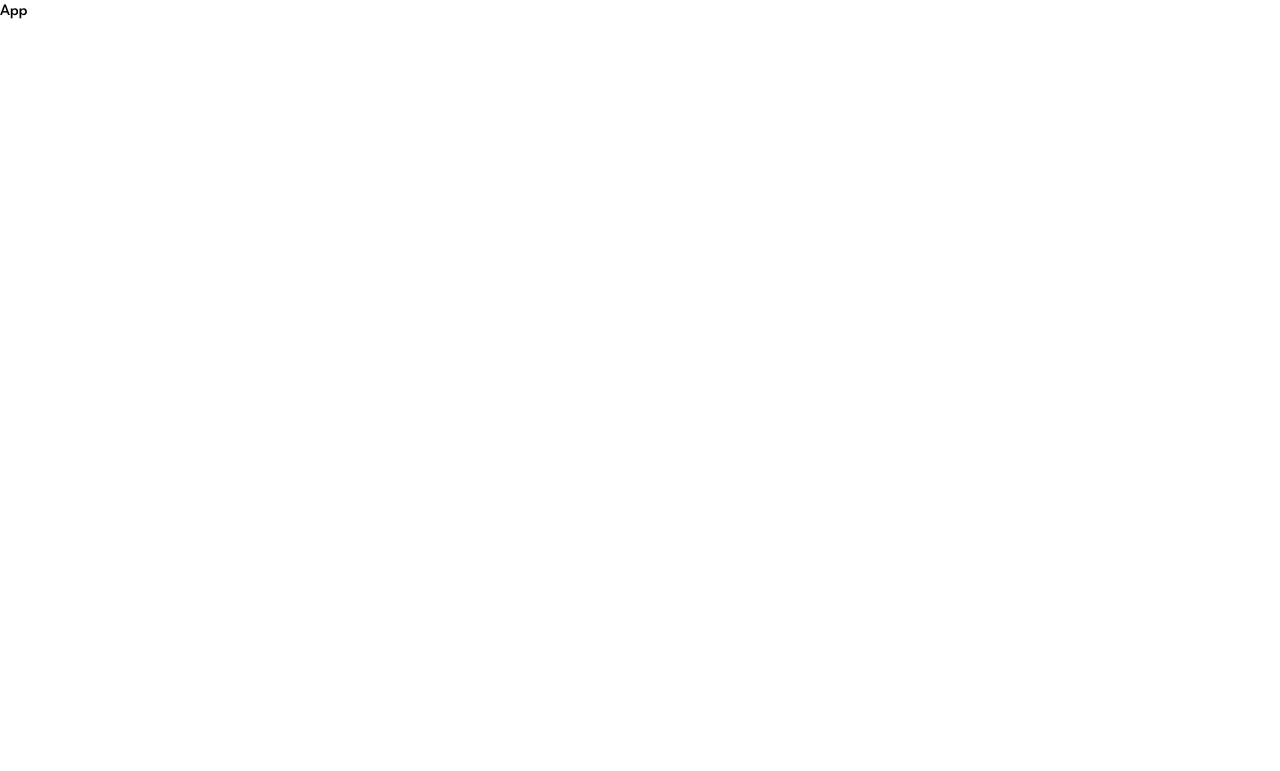
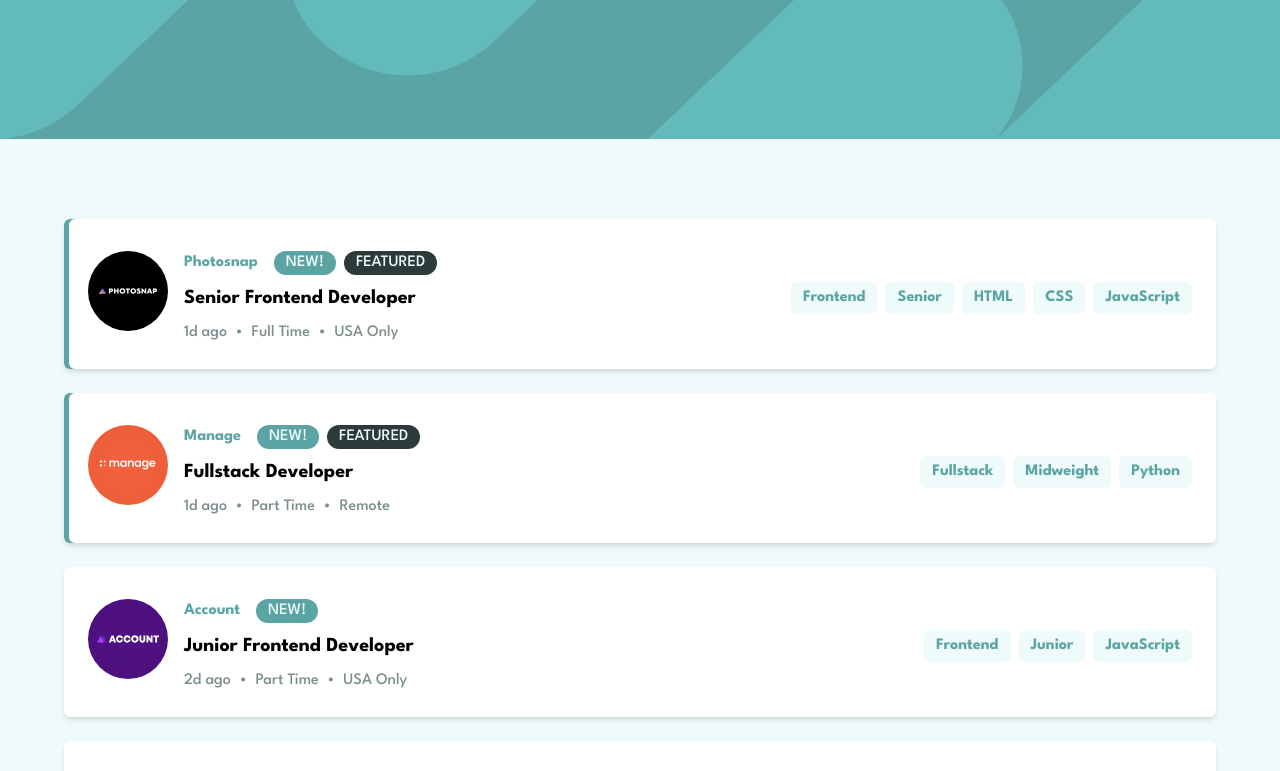
Before and after one commit to mjamecny/static-job-listings, a React (Vite) app: page / in a window 1280 px wide. Shown: the top 771 px of the page. Built offline with nearby package versions, Linux system fonts and the light colour scheme.

Commit message:
add structure, styles and handling for filters

```diff
--- a/index.html
+++ b/index.html
@@ -12,7 +12,7 @@
     />
     <title>Frontend Mentor | Job Listings</title>
   </head>
-  <body>
+  <body class="bg-lightGrayishCyan h-full">
     <div id="root"></div>
     <script type="module" src="/src/main.jsx"></script>
   </body>
--- a/src/App.jsx
+++ b/src/App.jsx
@@ -1,3 +1,232 @@
+import { useEffect, useState } from "react"
+import Job from "./Job"
+import Filter from "./Filter"
+
+const jobs = [
+  {
+    id: 1,
+    company: "Photosnap",
+    logo: "photosnap.svg",
+    isNew: true,
+    featured: true,
+    position: "Senior Frontend Developer",
+    role: "Frontend",
+    level: "Senior",
+    postedAt: "1d ago",
+    contract: "Full Time",
+    location: "USA Only",
+    languages: ["HTML", "CSS", "JavaScript"],
+    tools: [],
+  },
+  {
+    id: 2,
+    company: "Manage",
+    logo: "manage.svg",
+    isNew: true,
+    featured: true,
+    position: "Fullstack Developer",
+    role: "Fullstack",
+    level: "Midweight",
+    postedAt: "1d ago",
+    contract: "Part Time",
+    location: "Remote",
+    languages: ["Python"],
+    tools: ["React"],
+  },
+  {
+    id: 3,
+    company: "Account",
+    logo: "account.svg",
+    isNew: true,
+    featured: false,
+    position: "Junior Frontend Developer",
+    role: "Frontend",
+    level: "Junior",
+    postedAt: "2d ago",
+    contract: "Part Time",
+    location: "USA Only",
+    languages: ["JavaScript"],
+    tools: ["React", "Sass"],
+  },
+  {
+    id: 4,
+    company: "MyHome",
+    logo: "myhome.svg",
+    isNew: false,
+    featured: false,
+    position: "Junior Frontend Developer",
+    role: "Frontend",
+    level: "Junior",
+    postedAt: "5d ago",
+    contract: "Contract",
+    location: "USA Only",
+    languages: ["CSS", "JavaScript"],
+    tools: [],
+  },
+  {
+    id: 5,
+    company: "Loop Studios",
+    logo: "loop-studios.svg",
+    isNew: false,
+    featured: false,
+    position: "Software Engineer",
+    role: "Fullstack",
+    level: "Midweight",
+    postedAt: "1w ago",
+    contract: "Full Time",
+    location: "Worldwide",
+    languages: ["JavaScript"],
+    tools: ["Ruby", "Sass"],
+  },
+  {
+    id: 6,
+    company: "FaceIt",
+    logo: "faceit.svg",
+    isNew: false,
+    featured: false,
+    position: "Junior Backend Developer",
+    role: "Backend",
+    level: "Junior",
+    postedAt: "2w ago",
+    contract: "Full Time",
+    location: "UK Only",
+    languages: ["Ruby"],
+    tools: ["RoR"],
+  },
+  {
+    id: 7,
+    company: "Shortly",
+    logo: "shortly.svg",
+    isNew: false,
+    featured: false,
+    position: "Junior Developer",
+    role: "Frontend",
+    level: "Junior",
+    postedAt: "2w ago",
+    contract: "Full Time",
+    location: "Worldwide",
+    languages: ["HTML", "JavaScript"],
+    tools: ["Sass"],
+  },
+  {
+    id: 8,
+    company: "Insure",
+    logo: "insure.svg",
+    isNew: false,
+    featured: false,
+    position: "Junior Frontend Developer",
+    role: "Frontend",
+    level: "Junior",
+    postedAt: "2w ago",
+    contract: "Full Time",
+    location: "USA Only",
+    languages: ["JavaScript"],
+    tools: ["Vue", "Sass"],
+  },
+  {
+    id: 9,
+    company: "Eyecam Co.",
+    logo: "eyecam-co.svg",
+    isNew: false,
+    featured: false,
+    position: "Full Stack Engineer",
+    role: "Fullstack",
+    level: "Midweight",
+    postedAt: "3w ago",
+    contract: "Full Time",
+    location: "Worldwide",
+    languages: ["JavaScript", "Python"],
+    tools: ["Django"],
+  },
+  {
+    id: 10,
+    company: "The Air Filter Company",
+    logo: "the-air-filter-company.svg",
+    isNew: false,
+    featured: false,
+    position: "Front-end Dev",
+    role: "Frontend",
+    level: "Junior",
+    postedAt: "1mo ago",
+    contract: "Part Time",
+    location: "Worldwide",
+    languages: ["JavaScript"],
+    tools: ["React", "Sass"],
+  },
+]
+
 export default function App() {
-  return <div>App</div>
+  const [filters, setFilters] = useState([])
+  const [filteredJobs, setFilteredJobs] = useState([])
+
+  useEffect(() => {
+    if (filters.length === 0) {
+      setFilteredJobs(jobs)
+    } else {
+      setFilteredJobs(
+        jobs.filter((job) => {
+          return filters.every(
+            (filter) =>
+              job.languages.includes(filter) ||
+              job.role.includes(filter) ||
+              job.level.includes(filter)
+          )
+        })
+      )
+    }
+  }, [filters])
+
+  useEffect(() => {
+    setFilteredJobs(jobs)
+  }, [])
+
+  return (
+    <div className="relative lg:static">
+      <header className="bg-desaturatedDarkCyan">
+        <img
+          className="lg:hidden"
+          src="public/bg-header-mobile.svg"
+          alt="bg-mobile"
+        />
+        <img
+          className="hidden lg:block"
+          src="public/bg-header-desktop.svg"
+          alt="bg-desktop"
+        />
+      </header>
+      <section className=" max-w-[1200px] mx-auto px-2.4 py-8">
+        <div className="flex flex-col gap-4.8 lg:gap-2.4 lg:relative">
+          {filters.length > 0 && (
+            <div className="absolute flex flex-col gap-1.6 lg:flex-row flex-wrap lg:justify-between w-full top-[0px] lg:top-[-130px] left-[0px] bg-[#fff] px-2.4 py-3.2 lg:rounded-md shadow-lg shadow-desaturatedDarkCyan/20">
+              <div className="flex gap-1.6 flex-wrap">
+                {filters.map((filter, i) => (
+                  <Filter
+                    key={i}
+                    filter={filter}
+                    setFilters={setFilters}
+                    filters={filters}
+                  />
+                ))}
+              </div>
+              <button
+                onClick={() => setFilters([])}
+                className="text-desaturatedDarkCyan decoration-desaturatedDarkCyan hover:underline transition-decoration duration-300"
+              >
+                Clear
+              </button>
+            </div>
+          )}
+
+          {filteredJobs.map((job) => (
+            <Job
+              key={job?.id}
+              job={job}
+              filters={filters}
+              setFilters={setFilters}
+            />
+          ))}
+        </div>
+      </section>
+    </div>
+  )
 }
--- /dev/null
+++ b/src/Filter.jsx
@@ -0,0 +1,15 @@
+export default function Filter({ filter, setFilters, filters }) {
+  return (
+    <div className="flex">
+      <p className="text-desaturatedDarkCyan font-bold bg-lightGrayishCyan px-1.2 py-0.4 rounded-tl-md rounded-bl-md">
+        {filter}
+      </p>
+      <div
+        className="w-[30px] rounded-tr-md rounded-br-md bg-desaturatedDarkCyan hover:bg-veryDarkGrayishCyan cursor-pointer transition-colors duration-300 flex justify-center items-center"
+        onClick={() => setFilters(filters.filter((f) => f !== filter))}
+      >
+        <img src="icon-remove.svg" alt="remove icon" />
+      </div>
+    </div>
+  )
+}
--- /dev/null
+++ b/src/Job.jsx
@@ -0,0 +1,87 @@
+export default function Job({ job, filters, setFilters }) {
+  const {
+    featured,
+    logo,
+    company,
+    isNew,
+    position,
+    level,
+    role,
+    postedAt,
+    contract,
+    location,
+    languages,
+  } = job
+
+  return (
+    <div
+      className={`bg-[#fff] flex flex-col lg:flex-row lg:justify-between lg:items-center px-2.4 pt-3.2 pb-2.4 rounded-md ${
+        featured ? "shadow-card" : "shadow-md"
+      } gap-1.6 relative`}
+    >
+      <div className="absolute lg:hidden top-[0px] translate-y-[-50%]  left-[20px] w-[50px]">
+        <img src={`public/${logo}`} alt="photosnap logo" />
+      </div>
+      <div className="flex gap-1.6">
+        <div className="hidden lg:block w-[80px]">
+          <img src={`public/${logo}`} alt="photosnap logo" />
+        </div>
+        <div className="flex flex-col gap-0.8">
+          <div className="flex gap-1.6 items-center">
+            <p className="text-desaturatedDarkCyan font-bold">{company}</p>
+            <div className="flex gap-0.8">
+              {isNew && (
+                <p className="bg-desaturatedDarkCyan text-lightGrayishCyan uppercase rounded-full px-1.2 self-center text-center">
+                  New!
+                </p>
+              )}
+              {featured && (
+                <p className="bg-veryDarkGrayishCyan text-lightGrayishCyan uppercase rounded-full px-1.2 self-center text-center">
+                  Featured
+                </p>
+              )}
+            </div>
+          </div>
+          <a
+            href="#"
+            className="font-bold hover:text-desaturatedDarkCyan transition-colors duration-300 lg:text-2"
+          >
+            {position}
+          </a>
+          <div className="flex gap-0.8 text-darkGrayishCyan">
+            <p>{postedAt}</p>
+            <p>&bull;</p>
+            <p>{contract}</p>
+            <p>&bull;</p>
+            <p>{location}</p>
+          </div>
+        </div>
+      </div>
+
+      <hr className="text-veryDarkGrayishCyan lg:hidden" />
+      <div className="flex flex-wrap gap-0.8">
+        <p
+          className="text-desaturatedDarkCyan font-bold bg-lightGrayishCyan rounded-md px-1.2 py-0.4 hover:bg-desaturatedDarkCyan hover:text-lightGrayishCyan transition-colors duration-300 cursor-pointer"
+          onClick={() => setFilters([...filters, role])}
+        >
+          {role}
+        </p>
+        <p
+          className="text-desaturatedDarkCyan font-bold bg-lightGrayishCyan rounded-md px-1.2 py-0.4 hover:bg-desaturatedDarkCyan hover:text-lightGrayishCyan transition-colors duration-300 cursor-pointer"
+          onClick={() => setFilters([...filters, level])}
+        >
+          {level}
+        </p>
+        {languages?.map((language, i) => (
+          <p
+            key={i}
+            className="text-desaturatedDarkCyan font-bold bg-lightGrayishCyan rounded-md px-1.2 py-0.4 hover:bg-desaturatedDarkCyan hover:text-lightGrayishCyan transition-colors duration-300 cursor-pointer"
+            onClick={() => setFilters([...filters, language])}
+          >
+            {language}
+          </p>
+        ))}
+      </div>
+    </div>
+  )
+}
```
